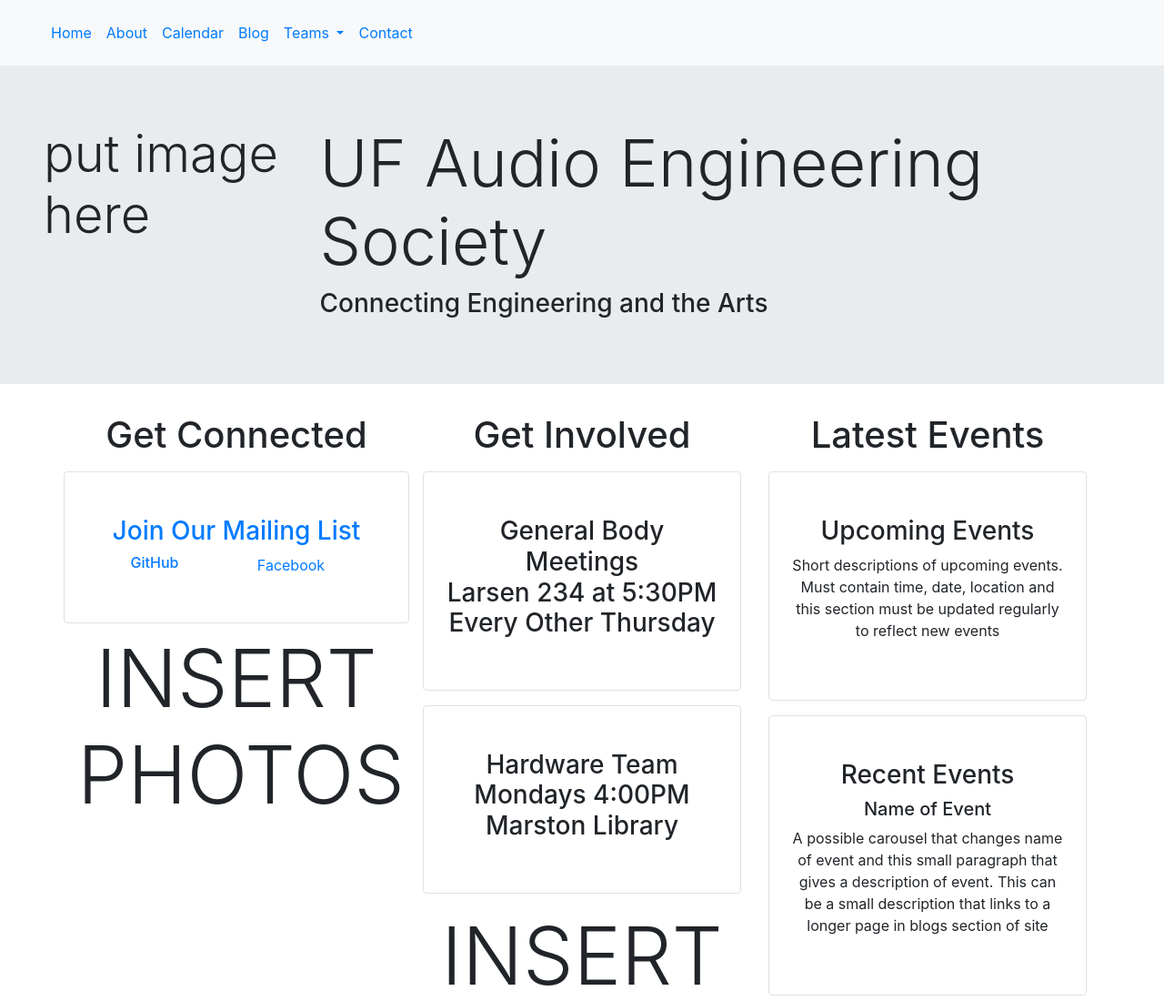
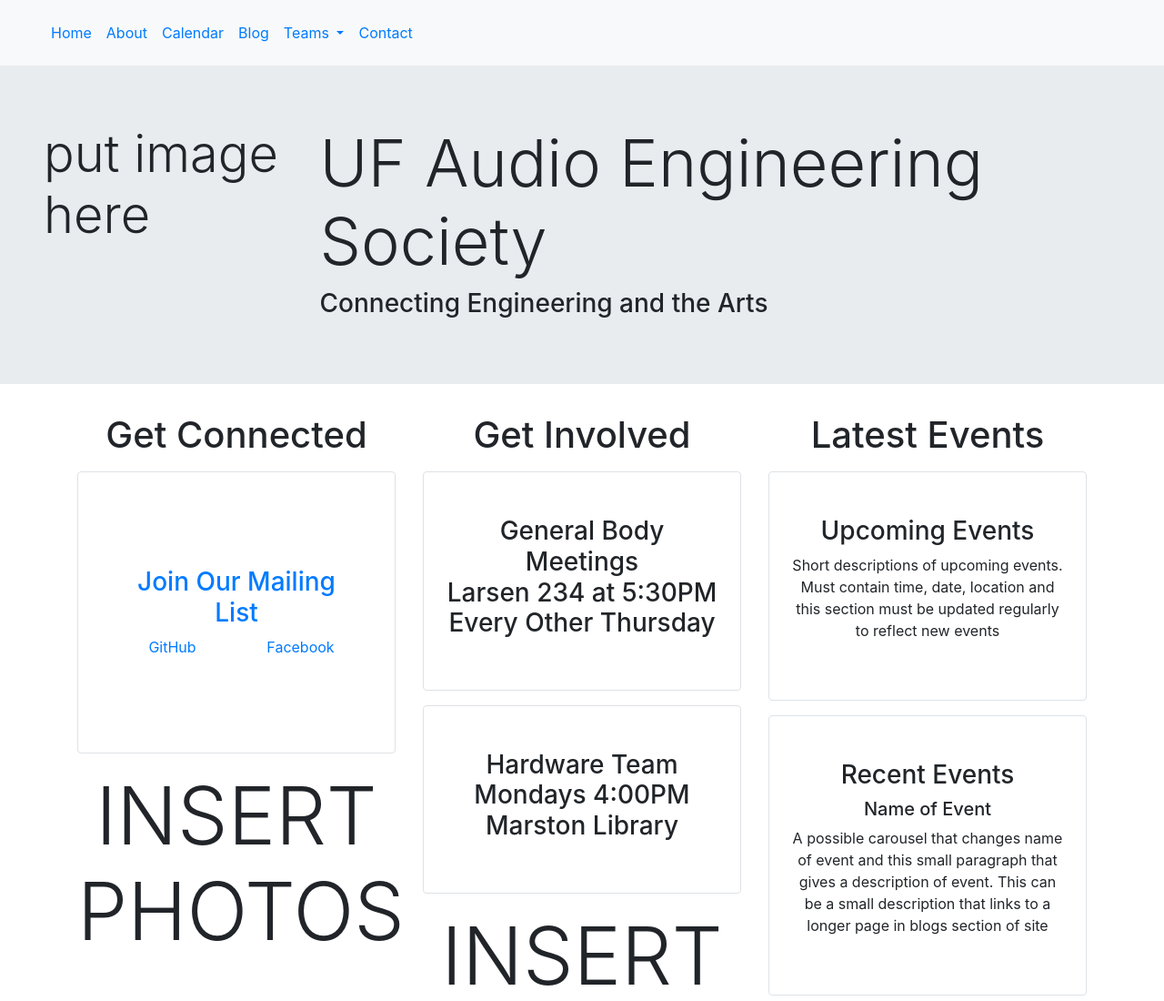
Before and after one commit to aesuf/AES-Website, a plain HTML site: page Home/index.html in a window 1280 px wide. Shown: the top 1100 px of the page at 91% size. Drawn offline with nearby package versions, Linux system fonts and the light colour scheme.

Commit message:
fixed home/index.html
Blocks on home/index.hmtl were not spaced properly horizontally

```diff
--- a/Home/index.html
+++ b/Home/index.html
@@ -75,14 +75,14 @@
             <div class="col-md-4 text-center">
                 <h1>Get Connected</h1>
 
-                <div class="row">
+                <div class="border rounded p-sm-4 py-sm-5 my-sm-3">
                     <!--Add Logos-->
-                    <div  class="container border rounded p-sm-4 py-sm-5 my-sm-2">
+                    <div  class="p-sm-4 py-sm-5 my-sm-2">
 
                         <a href="https://goo.gl/forms/Fe4rqnnXiTKqvhpt2" target="_blank"><h3>Join Our Mailing List</h3></a>
 
-                        <div class="container row">
-                            <a href="https://github.com/orgs/aesuf/" class="col-md-6 text-center" role="button" target="_blank"><h6>GitHub</h6></a>
+                        <div class="row">
+                            <a href="https://github.com/orgs/aesuf/" class="col-md-6 text-center" role="button" target="_blank">GitHub</a>
                             <a href="https://www.facebook.com/groups/AESREC/" class="col-md-6 text-center" role="button" target="_blank">Facebook</a>
                         </div>
 
```
